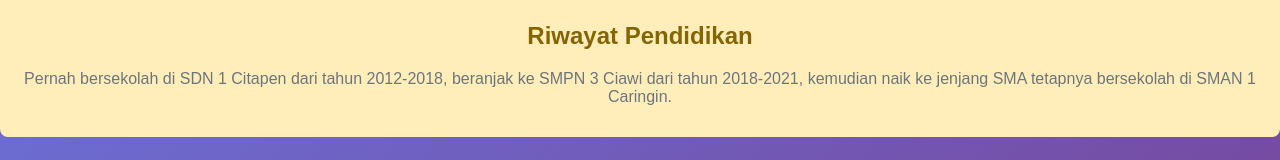
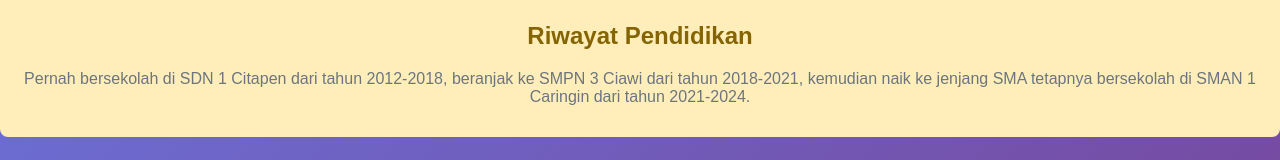
Before and after one commit to Muliaaa10/website-personal, a plain HTML site: page index.html in a window 1280 px wide. Shown: the part 594-754 px from the top of the page. Drawn offline with Linux system fonts and the light colour scheme.

Commit message:
Update index.html

```diff
--- a/index.html
+++ b/index.html
@@ -96,7 +96,9 @@
 
         <div class="education-history">
           <h2>Riwayat Pendidikan</h2>
-          <p>Pernah bersekolah di SDN 1 Citapen dari tahun 2012-2018, beranjak ke SMPN 3 Ciawi dari tahun 2018-2021, kemudian naik ke jenjang SMA tetapnya bersekolah di SMAN 1 Caringin.</p>
+          <p>Pernah bersekolah di SDN 1 Citapen dari tahun 2012-2018,
+              beranjak ke SMPN 3 Ciawi dari tahun 2018-2021,
+              kemudian naik ke jenjang SMA tetapnya bersekolah di SMAN 1 Caringin dari tahun 2021-2024.</p>
       </div>
         <div id="photo-grid" class="photo-grid"></div>
     </div>
```
